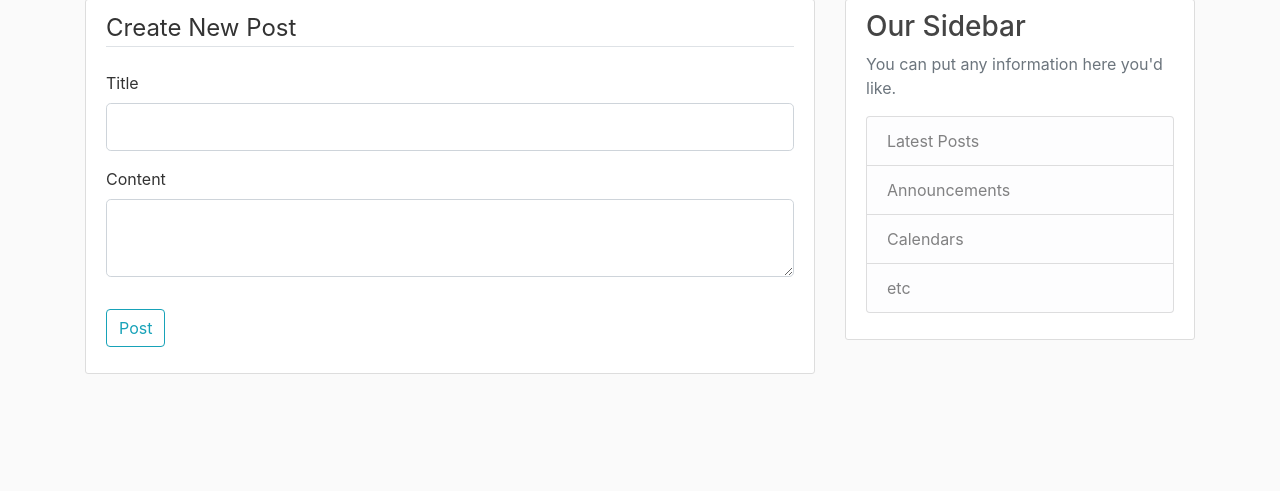
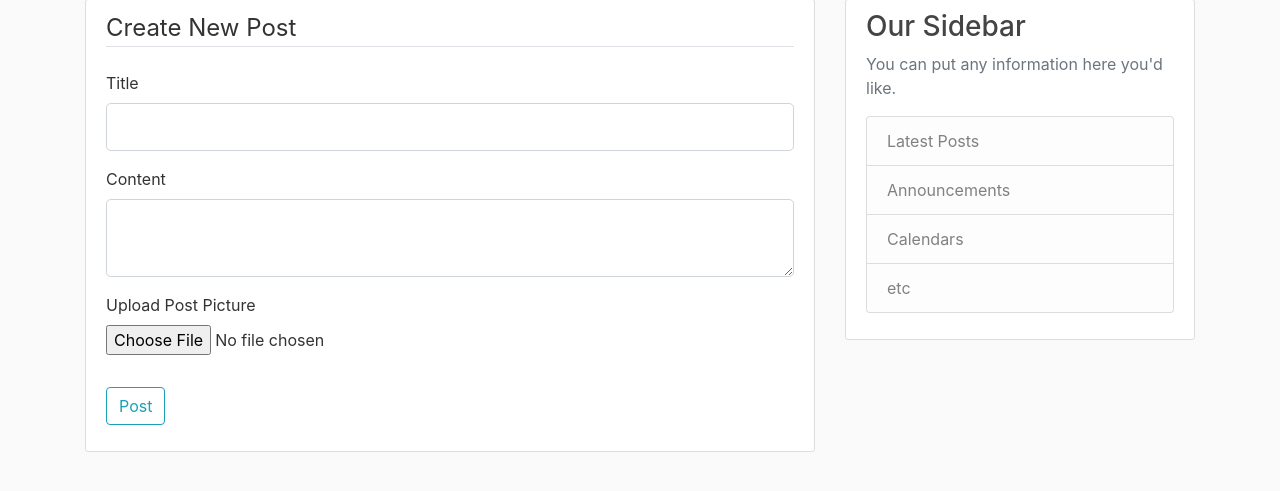
Before and after one commit to HiepNinh/FlaskBlog, a Flask app: page /post/create in a window 1280 px wide. Shown: the part 81-572 px from the top of the page. Run offline with Flask 2, Linux system fonts and the light colour scheme; a user stored in the database is signed in; some libraries are stand-ins or nearby versions.

Commit message:
Adding image for post

```diff
--- a/flaskblog/posts/forms.py
+++ b/flaskblog/posts/forms.py
@@ -5,6 +5,7 @@ Created on Fri Dec 11 13:32:50 2020
 @author: ADMIN
 """
 from flask_wtf import FlaskForm
+from flask_wtf.file import FileField, FileAllowed
 from wtforms import StringField, SubmitField, TextAreaField
 from wtforms.validators import DataRequired
 
@@ -12,4 +13,6 @@ from wtforms.validators import DataRequired
 class PostForm(FlaskForm):
     title = StringField('Title', validators=[DataRequired()])
     content = TextAreaField('Content', validators=[DataRequired()])
+    picture = FileField('Upload Post Picture',
+                        validators=[FileAllowed(['jpg', 'png'])])
     submit = SubmitField('Post')
--- a/flaskblog/posts/routes.py
+++ b/flaskblog/posts/routes.py
@@ -9,6 +9,7 @@ from flask_login import current_user, login_required
 from databases import db
 from databases.models import Post
 from flaskblog.posts.forms import PostForm
+from flaskblog.posts.utils import save_picture
 
 
 posts = Blueprint('posts', __name__)
@@ -19,7 +20,8 @@ posts = Blueprint('posts', __name__)
 def create_post():
     form = PostForm()
     if form.validate_on_submit():
-        post = Post(title=form.title.data, content=form.content.data, author=current_user)
+        picture_fn = None if form.picture.data is None else save_picture(form.picture.data)
+        post = Post(title=form.title.data, content=form.content.data, image_file=picture_fn, author=current_user)
         db.session.add(post)
         db.session.commit()
         flash('You just have posted successfully', 'success')
@@ -41,8 +43,10 @@ def update_post(post_id):
         abort(403)
     form = PostForm()
     if form.validate_on_submit():
+        picture_fn = None if form.picture.data is None else save_picture(form.picture.data)
         post.title = form.title.data
         post.content = form.content.data
+        post.image_file = post.image_file if picture_fn is None else picture_fn
         db.session.commit()
         flash('You just have updated post successfully', 'success')
         return redirect(url_for('posts.view_post', post_id=post.id))
--- a/templates/main/home.html
+++ b/templates/main/home.html
@@ -8,8 +8,8 @@
               <a class="mr-2" href="{{ url_for('users.user_posts', username=post.author.username) }}">{{ post.author.username }}</a>
               <small class="text-muted">{{ post.date_posted.strftime('%Y-%m-%d') }}</small>
             </div>
+            <img class="w-100 p-3 d-block" src="{{ url_for('static', filename='post_pics/' + post.image_file) }}">
             <h2><a class="article-title" href="{{ url_for('posts.view_post', post_id=post.id) }}">{{ post.title }}</a></h2>
-            <p class="article-content">{{ post.content }}</p>
           </div>
         </article>
     {% endfor %}
--- a/templates/posts/create_post.html
+++ b/templates/posts/create_post.html
@@ -1,7 +1,7 @@
 {% extends "layout.html" %}
 {% block content %}
     <div class="content-section">
-        <form method="POST" action="">
+        <form method="POST" action="" enctype="multipart/form-data">
             {{ form.hidden_tag() }}
             <fieldset class="form-group">
                 <legend class="border-bottom mb-4">{{ legend }}</legend>
@@ -33,6 +33,16 @@
                         {{ form.content(class="form-control form-control-lg") }}
                     {% endif %}
                 </div>
+                <div class="form-group">
+                    {{ form.picture.label() }}
+                    {{ form.picture(class="form-control-file")}}
+
+                    {% if form.picture.errors %}
+                        {% for error in form.picture.errors %}
+                            <span class="text-danger">{{ error }}<span>
+                        {% endfor %}
+                    {% endif %}
+                </div>
             </fieldset>
             <div class="form-group">
                 {{ form.submit(class="btn btn-outline-info") }}
--- a/templates/posts/view_post.html
+++ b/templates/posts/view_post.html
@@ -13,6 +13,7 @@
               </div>
           {% endif %}
         </div>
+        <img class="w-100 p-3 d-block" src="{{ url_for('static', filename='post_pics/' + post.image_file) }}">
         <h2 class="article-title">{{ post.title }}</h2>
         <p class="article-content">{{ post.content }}</p>
       </div>
```
Also changed, not shown: databases/models.py (+5 -2 lines), flaskblog/posts/utils.py (added, +25 -0 lines), databases/data/site.db, static/post_pics/c59c34f9a4741b66.jpg (added).
